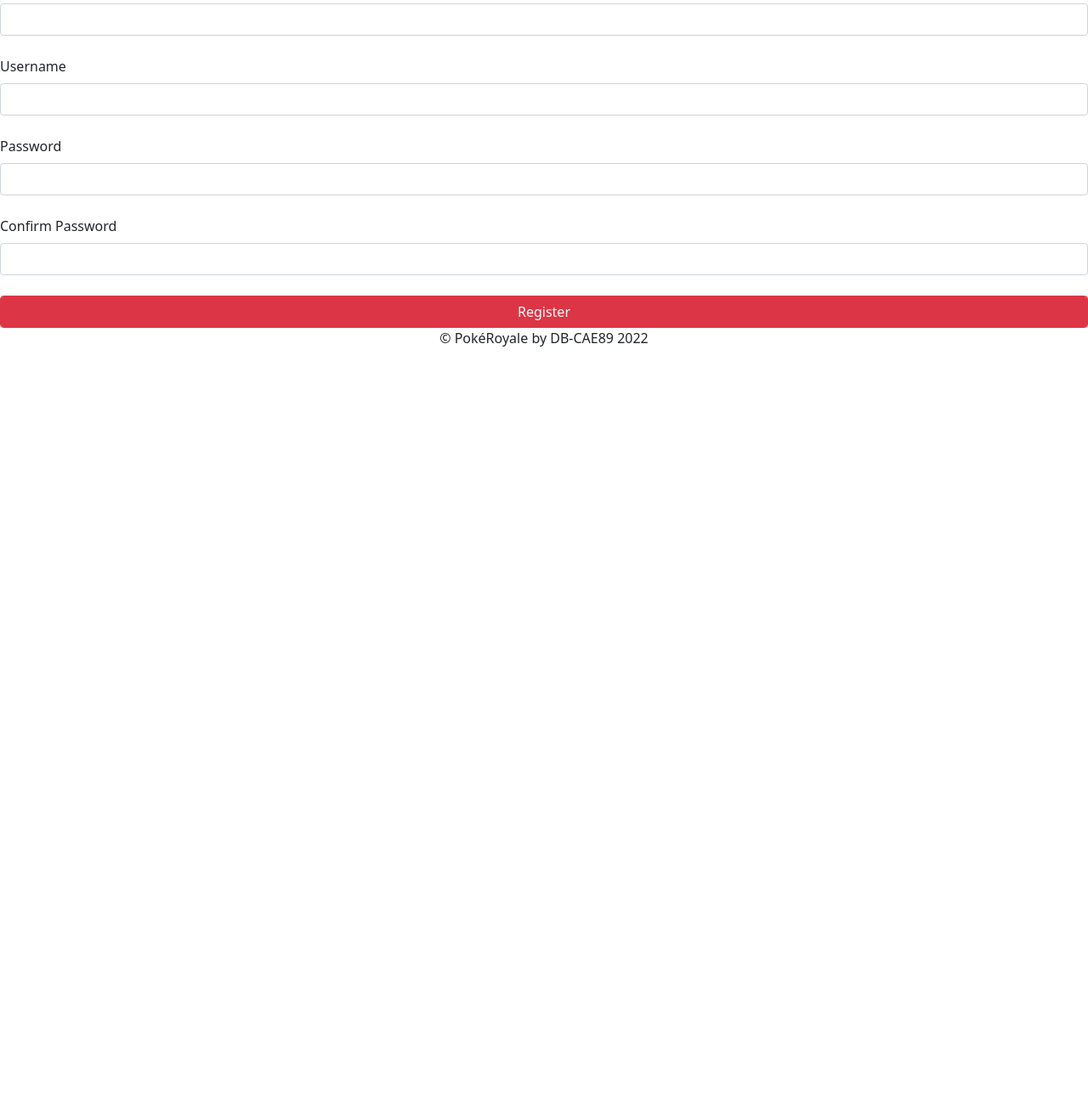
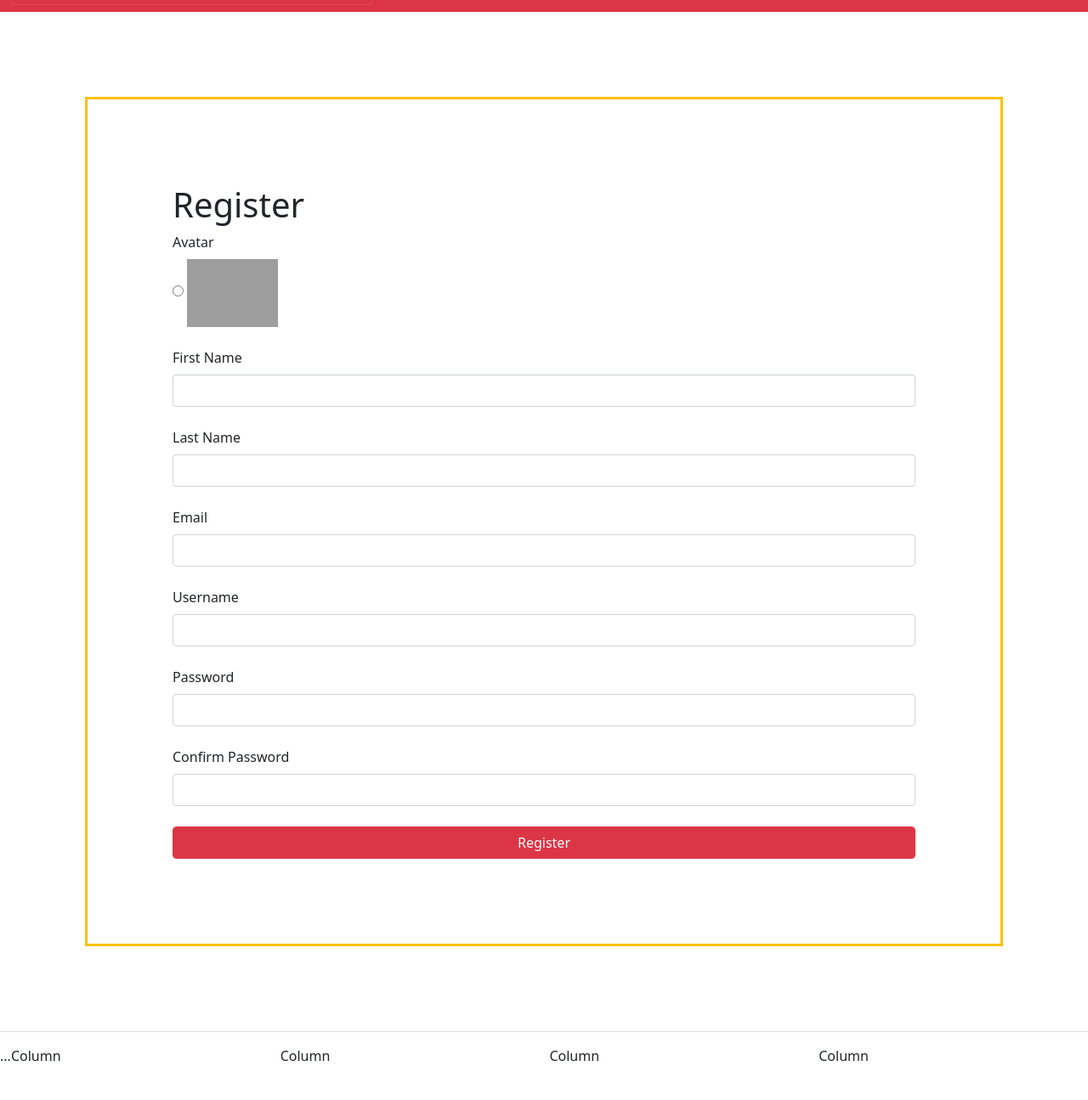
Before and after one commit to ItsDakk/wk5-6_PokeRoyale, a Flask app: page /auth/register in a window 1280 px wide. Shown: the part 328-1623 px from the top of the page at 85% size. Before the commit the page ends 736 px from the top, so only its background shows below. Run offline with Flask 2, Linux system fonts and the light colour scheme; grey boxes are pictures that could not be loaded.

Commit message:
changes to registration page

```diff
--- a/app.py
+++ b/app.py
@@ -1,3 +1,4 @@
 from app import create_app
 
+
 app=create_app()
--- a/app/blueprints/auth/forms.py
+++ b/app/blueprints/auth/forms.py
@@ -1,15 +1,17 @@
 from flask_wtf import FlaskForm
-from wtforms import SubmitField, StringField, PasswordField
+from wtforms import SubmitField, StringField, PasswordField, RadioField
 from wtforms.validators import DataRequired, Email, EqualTo, ValidationError
 from app.models import User
+import random
+from jinja2.utils import markupsafe
 
 class PokedexForm(FlaskForm):
     pokemon_name = StringField('Pokemon Name', validators=[DataRequired()])
     submit = SubmitField('Submit')
 
 class LoginForm(FlaskForm):
-    first_name = StringField('First Name', validators=[DataRequired()])
-    last_name = StringField('Last Name', validators=[DataRequired()])
+    first_name = StringField('First Name')
+    last_name = StringField('Last Name')
     username = StringField('Username', validators=[DataRequired()])
     password = PasswordField('Password', validators=[DataRequired()])
     submit = SubmitField('Submit')
@@ -30,7 +32,14 @@
         if same_username_user:
             raise ValidationError('Username is Taken')
 
-    # Come back to add avatars!!
+    ash1 = 1
+
+
+    ash1_img = markupsafe.Markup(f'<img src="https://play.pokemonshowdown.com/sprites/trainers/ash-johto.png" height="80px">')
+
+    icon = RadioField('Avatar', validators=[DataRequired()],
+        choices=[(ash1, ash1_img)]
+    )
 
 
 class EditProfileForm(FlaskForm):
--- a/app/blueprints/auth/routes.py
+++ b/app/blueprints/auth/routes.py
@@ -3,6 +3,7 @@
 from . import bp as auth
 from app.models import User
 from flask_login import current_user, logout_user, login_user #login_required
+from werkzeug.security import check_password_hash
 
 @auth.route('/login', methods = ['GET', 'POST'])
 def login():
@@ -11,9 +12,9 @@
         username = form.username.data
         password = form.password.data
         trainer = User.query.filter_by(username=username).first()
-        if trainer and trainer.checked_hashed_password(password):
+        if trainer and check_password_hash(trainer.password, password):
             login_user(trainer)
-            flash('Welcome back Trainer!')
+            flash('Welcome back, Trainer!', 'success')
             return redirect(url_for('main.index'))
         flash("Doesn't look like you typed that in right.", 'danger')
         return render_template('login.html.j2', form = form)
@@ -23,6 +24,7 @@
 def register():
     form = RegisterForm()
     if request.method =='POST' and form.validate_on_submit():
+        print('TEst')
         try:
             new_user_data = {
                 "first_name": form.first_name.data.title(),
@@ -33,8 +35,10 @@
             }
 
             new_user_object = User()
+            print(new_user_object)
             new_user_object.from_dict(new_user_data)
             new_user_object.save()
+            print(new_user_object)
         except:
             flash("Whoops! Looks like there was an unexpected error on our end. Please try again later!", 'danger')
             return render_template('register.html.j2', form = form)
--- a/app/models.py
+++ b/app/models.py
@@ -35,6 +35,7 @@
         db.session.add(self)
         db.session.commit()
 
+
 @login.user_loader
 def load_user(id):
     return User.query.get(int(id))
--- a/app/static/css/style.css
+++ b/app/static/css/style.css
@@ -1,8 +1,26 @@
-.container {
+.container{
     margin-top:25px;
     text-align: center;
+    position: absolute;
 }
 
 #footer {
+    position:relative;
+    bottom: 0;
+    width: 100%;
+    height: 60px;
     text-align: center;
+
+
 }
+
+align-items-center {
+    position: relative;
+}
+
+.border {
+    margin: 100px;
+    padding: 100px;
+    background-color: white;
+
+}
--- a/app/templates/base.html.j2
+++ b/app/templates/base.html.j2
@@ -14,6 +14,7 @@
 </head>
 
 <body>
+{% block css %}
 
 {# ------------ NavBar -------------- #}
     {% include './includes/nav.html.j2'%}
@@ -38,12 +39,15 @@
 
 
 
-
 {# ------------ Footer -------------- #}
     {% include './includes/footer.html.j2' %}
 {# ------------ Footer -------------- #}
 
 
+{% endblock %}
+
+
+
 
     <script src="https://cdn.jsdelivr.net/npm/bootstrap@5.1.3/dist/js/bootstrap.bundle.min.js" integrity="sha384-ka7Sk0Gln4gmtz2MlQnikT1wXgYsOg+OMhuP+IlRH9sENBO0LRn5q+8nbTov4+1p" crossorigin="anonymous"></script>
 </body>
--- a/app/templates/includes/footer.html.j2
+++ b/app/templates/includes/footer.html.j2
@@ -1,3 +1,20 @@
-<div id="footer">
-    &copy; PokéRoyale by DB-CAE89 2022
+{#
+<footer class="d-flex flex-wrap align-items-center py-3 my-4 border-top">
+    <div class="container justify-content-between">
+    <div class="row row-cols-1 row-cols-sm-2 row-cols-md-4">
+    <div class="col"><span class="text-muted">&copy; PokéRoyale by DB-CAE89 2022</span></div>
+    <div class="col">Column</div>
+    <div class="col">Column</div>
+    <div class="col">Column</div>
+  </div>
 </div>
+    </div>
+</footer> #}
+
+<footer class="d-flex flex-wrap align-items-center py-3 my-4 border-top">
+<div class="d-flex justify-content-around">...</div>
+    <div class="col">Column</div>
+    <div class="col">Column</div>
+    <div class="col">Column</div>
+    <div class="col">Column</div>
+</footer>
--- a/app/templates/includes/nav.html.j2
+++ b/app/templates/includes/nav.html.j2
@@ -20,17 +20,21 @@
 <div class="collapse" id="navbarToggleExternalContent">
   <div class="bg-warning p-4">
     <h5 class="text-white h4">PokéRoyale!</h5>
-    <a class="nav-link" aria-current="page" href="{{url_for('main.index')}}">Home</a>
-    <a class="nav-link" href="{{url_for('main.pokedex')}}">Pokédex</a>
-    <a class="nav-link" href="{{url_for('main.poketeam')}}">PokéTeam</a>
-    <a class="nav-link" href="{{url_for('auth.login')}}">Login</a>
-    <a class="nav-link" href="{{url_for('auth.register')}}">Register</a>
+    {% if current_user.is_authenticated %}
+    <a class="nav-link" aria-current="page" href="{{url_for('main.index')}}"><p class="text-dark">Home</p></a>
+    <a class="nav-link" href="{{url_for('main.pokedex')}}"><p class="text-dark">Pokédex</p></a>
+    <a class="nav-link" href="{{url_for('main.poketeam')}}"><p class="text-dark">PokéTeam</p></a>
+    <a class="nav-link" href="{{url_for('auth.logout')}}"><p class="text-dark">Logout</p></a>
+    {% else %}
+    <a class="nav-link" href="{{url_for('auth.login')}}"><p class="text-dark">Login</p></a>
+    <a class="nav-link" href="{{url_for('auth.register')}}"><p class="text-dark">Register</p></a>
+    {% endif %}
   </div>
 </div>
 <nav class="navbar navbar-dark bg-danger">
   <div class="container-fluid">
     <button class="navbar-toggler" type="button" data-bs-toggle="collapse" data-bs-target="#navbarToggleExternalContent" aria-controls="navbarToggleExternalContent" aria-expanded="false" aria-label="Toggle navigation">
-      <span class="navbar-toggler-icon"></span>
+      <span class="navbar"><img src="{{ url_for('static', filename='/app/static/images/') }}"></span>
     </button>
   </div>
 </nav>
--- a/app/templates/index.html.j2
+++ b/app/templates/index.html.j2
@@ -2,7 +2,9 @@
 {% block title %}
     Main
 {% endblock %}
-
 {% block content %}
+  <div class="container">
   <h1>Welcome to the PokéRoyale!</h1>
+  </div>
+  <img src="{{url_for('static', filename='images/pokemain.jpg')}}",class="img-fluid", width=100%vw>
 {% endblock %}
--- a/app/templates/register.html.j2
+++ b/app/templates/register.html.j2
@@ -9,6 +9,7 @@
 {% endblock %}
 
 {% block content %}
+<div class="border border-warning border-3">
     <h1>
         {% if current_user.is_authenticated %}
             Edit Profile
@@ -20,9 +21,16 @@
         <form action="{{url_for('auth.edit_prof') if current_user.is_authenticated else url_for('auth.register')}}", method = "POST">
             {{form.hidden_tag()}}
 
-        {# <div>
-            Come back to apply icon settings
-        </div> #}
+        <div>
+            {{ form.icon.label(class="form-label")}}
+        <div>
+            {% for subfield in form.icon%}
+                {{ subfield }}
+                {{ subfield.label | safe }}
+            {% endfor %}
+        </div>
+        </div>
+        <br />
 
         <div>
             {{ form.first_name.label(class="form-label") }}
@@ -66,8 +74,8 @@
         <br />
         <div>
             {{form.confirm_password.label(class="form-label")}}
-            {{form.password(class="form-control")}}
-            {% for error in form.password.errors %}
+            {{form.confirm_password(class="form-control")}}
+            {% for error in form.confirm_password.errors %}
                 <small style="color:red;">{{error}}</small>
             {% endfor %}
         </div>
@@ -76,4 +84,6 @@
             {{form.submit(class="btn btn-danger form-control")}}
         </div>
         </form>
+</div>
+
 {% endblock %}
--- a/config.py
+++ b/config.py
@@ -4,5 +4,5 @@
 
 class Config():
     SECRET_KEY = os.environ.get("SECRET_KEY")
-    SQLALCHEMY_DATABASE_URI = 'sqlite:///' + os.path.join(basedir, 'app.db')
+    SQLALCHEMY_DATABASE_URI = 'sqlite:////Users/dak/Documents/CodingTemple/week5/main_pokedex/wk5_dy3_pokedex /wk5_dy1_pokedex/app.db'
     SQLALCHEMY_TRACK_MODIFICATIONS = False
```
Also changed, not shown: app/templates/login.html.j2 (+8 -0 lines), migrations/versions/3da572378d12_.py (deleted, +0 -38 lines), migrations/versions/a8fa56d6820a_.py (deleted, +0 -28 lines), app.db, app/blueprints/main/routes.py (line endings or trailing spaces), 1 other file.
